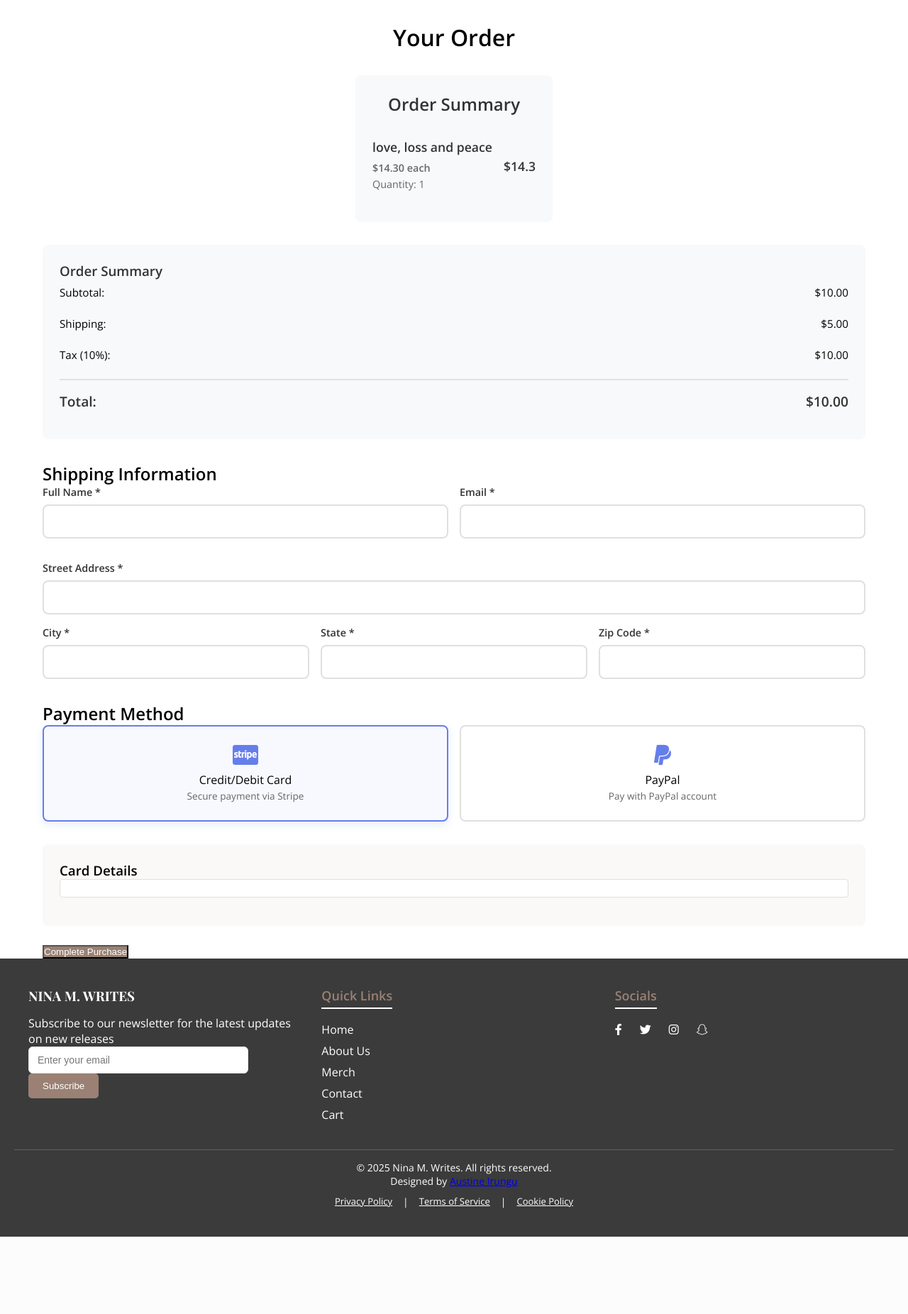
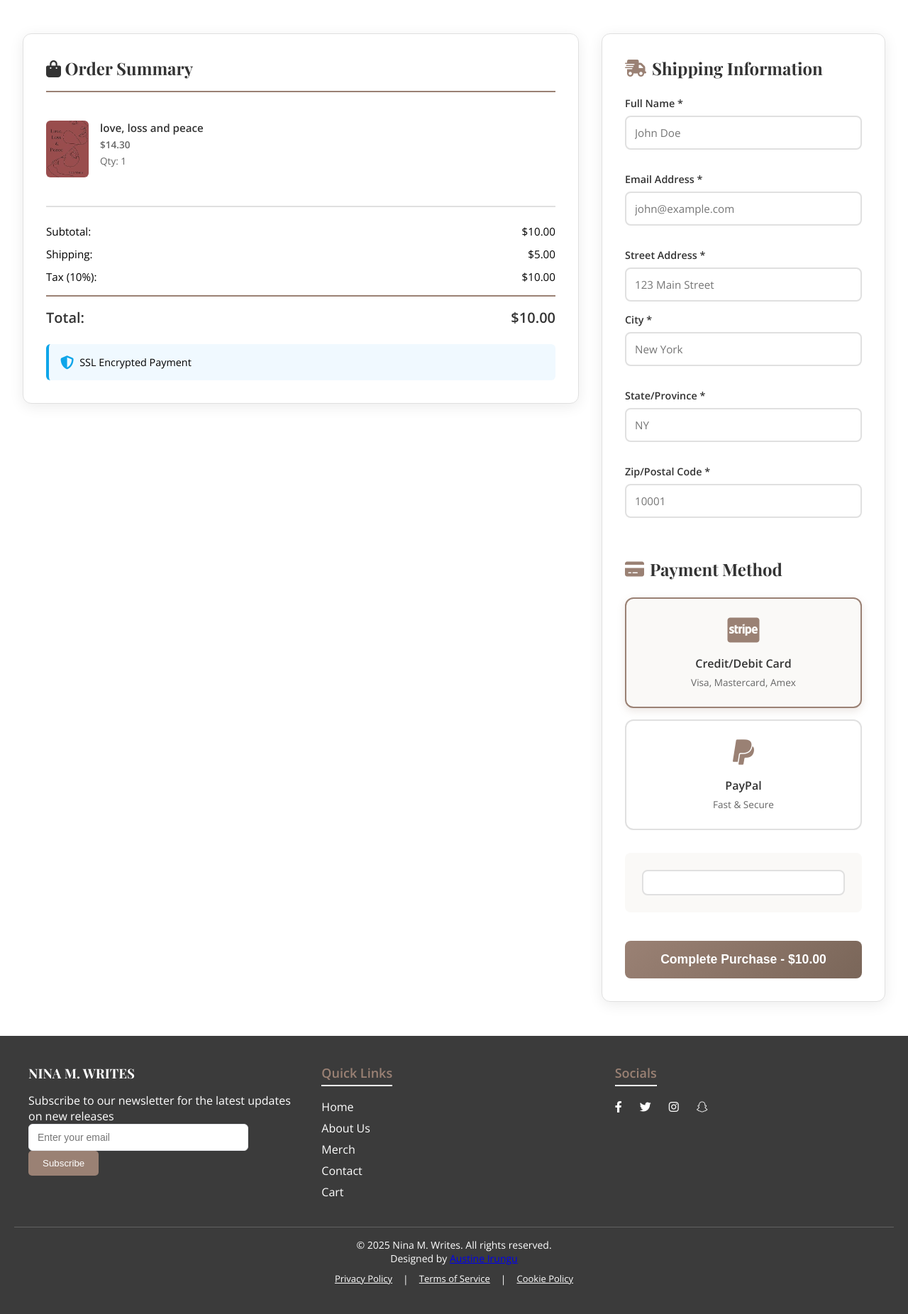
Before and after one commit to austin100-v/ninamwrites, a Django app: template ninamwrites/bookstore/templates/bookstore/checkout.html in a window 1280 px wide. Shown: the part 306-2158 px from the top of the page at 71% size. Before the commit the page ends 2049 px from the top, so only its background shows below. Run offline with Django 5.2, Linux system fonts and the light colour scheme; data comes from the database, SQL or seed files in the repository; both versions use the stored data as it was after the commit; tables that the repository leaves empty hold one stand-in row (values such as "Sample post"); the template is opened without the code that fills it: values that come from a table or form of the project are taken from there, most other values are stand-ins (such as "Sample title", 1, 10 or a date in 2020); some libraries are stand-ins or nearby versions.

Commit message:
revised the design of the checkout page

```diff
--- a/ninamwrites/bookstore/static/bookstore/css/checkout.css
+++ b/ninamwrites/bookstore/static/bookstore/css/checkout.css
@@ -11,27 +11,11 @@ header {
   justify-content: center;
   color: white;
   overflow: hidden;
+  background: #9a8174;
 }
 
-header::before {
-  content: "";
-  position: absolute;
-  inset: 0;
-  background: url("{% static 'bookstore/images/header-checkout-bg.jpg' %}") no-repeat center center;
-  background-size: cover;
-  transition: transform 0.5s ease-in-out;
-  z-index: -2;
-}
 
-header::after {
-  content: "";
-  position: absolute;
-  inset: 0;
-  background: rgba(154, 129, 116, 0.7);
-  z-index: -1;
-}
-
-header:hover::before {
+header:hover{
   transform: scale(1.05);
 }
 
--- a/ninamwrites/bookstore/templates/bookstore/checkout.html
+++ b/ninamwrites/bookstore/templates/bookstore/checkout.html
@@ -1,454 +1,208 @@
 {% extends 'bookstore/base.html' %}
 {% load static %}
-{% load custom_filters %}
 
 {% block title %}Checkout{% endblock %}
 
 {% block extra_css %}
+<link rel="stylesheet" href="https://fonts.googleapis.com/css2?family=Playfair+Display:wght@400;700&family=Open+Sans:wght@400;600&display=swap">
 <link rel="stylesheet" href="{% static 'bookstore/css/checkout.css' %}">
-<link rel="stylesheet"
-    href="https://fonts.googleapis.com/css2?family=Playfair+Display:wght@400;700&family=Open+Sans:wght@400;600&display=swap">
-<style>
-    .checkout-container {
-        display: flex;
-        flex-direction: column;
-        align-items: center;
-        justify-content: center;
-        margin-top: 2rem;
-    }
-
-    .checkout-container h2 {
-        font-size: clamp(1.5rem, calc(2vw + 1rem), 2rem);
-        margin-bottom: 2rem;
-    }
-
-    .checkout-container .order-summary {
-        display: flex;
-        flex-direction: column;
-        align-items: center;
-        justify-content: center;
-    }
-
-    .checkout-container .order-summary h3 {
-        font-size: clamp(1.2rem, calc(1.5vw + 0.5rem), 1.5rem);
-        margin-bottom: 1rem;
-    }
-
-    .checkout-container .order-summary .summary-row {
-        display: flex;
-        justify-content: space-between;
-        margin-bottom: 0.5rem;
-    }
-
-    .checkout-container .order-summary .summary-row span {
-        font-size: clamp(1rem, calc(1vw + 0.5rem), 1.2rem);
-        margin-bottom: 0.5rem;
-    }
-
-    .checkout-container .order-summary .summary-row #subtotal {
-        font-size: clamp(1rem, calc(1vw + 0.5rem), 1.2rem);
-        margin-bottom: 0.5rem;
-    }
-
-    .checkout-container .order-summary .summary-row #shipping {
-        font-size: clamp(1rem, calc(1vw + 0.5rem), 1.2rem);
-        margin-bottom: 0.5rem;
-    }
-
-    .checkout-container .order-summary .summary-row #tax {
-        font-size: clamp(1rem, calc(1vw + 0.5rem), 1.2rem);
-        margin-bottom: 0.5rem;
-    }
-
-    .payment-method-selector {
-        display: flex;
-        gap: 1rem;
-        margin-bottom: 2rem;
-    }
-
-    .payment-option {
-        flex: 1;
-        padding: 1.5rem;
-        border: 2px solid #e0e0e0;
-        border-radius: 8px;
-        cursor: pointer;
-        text-align: center;
-        transition: all 0.3s ease;
-    }
-
-    .payment-option:hover {
-        border-color: #667eea;
-        background: #f8f9ff;
-    }
-
-    .payment-option.active {
-        border-color: #667eea;
-        background: #f8f9ff;
-        box-shadow: 0 4px 12px rgba(102, 126, 234, 0.15);
-    }
-
-    .payment-option input[type="radio"] {
-        display: none;
-    }
-
-    .payment-option i {
-        font-size: clamp(1.5rem, calc(2vw + 1rem), 2rem);
-        margin-bottom: 0.5rem;
-        color: #667eea;
-    }
-
-    .payment-section {
-        display: none;
-    }
-
-    .payment-section.active {
-        display: block;
-    }
-
-    #card-element {
-        border: 1px solid #e0e0e0;
-        padding: 12px;
-        border-radius: 4px;
-        background: white;
-        margin-bottom: 1rem;
-    }
-
-    #card-errors {
-        color: #dc3545;
-        font-size: 0.875rem;
-        margin-top: 0.5rem;
-    }
-
-    .processing {
-        opacity: 0.6;
-        pointer-events: none;
-    }
-
-    .spinner {
-        display: inline-block;
-        width: 1rem;
-        height: 1rem;
-        border: 2px solid #f3f3f3;
-        border-top: 2px solid #667eea;
-        border-radius: 50%;
-        animation: spin 1s linear infinite;
-        margin-left: 0.5rem;
-    }
-
-    @keyframes spin {
-        0% {
-            transform: rotate(0deg);
-        }
-
-        100% {
-            transform: rotate(360deg);
-        }
-    }
-
-    .order-summary {
-        background: #f8f9fa;
-        padding: 1.5rem;
-        border-radius: 8px;
-        margin-bottom: 2rem;
-    }
-
-    .order-summary h3 {
-        margin-top: 0;
-        color: #333;
-    }
-
-    .summary-row {
-        display: flex;
-        justify-content: space-between;
-        margin-bottom: 0.5rem;
-        padding: 0.5rem 0;
-    }
-
-    .summary-row.total {
-        font-weight: bold;
-        font-size: clamp(1rem, calc(1vw + 0.5rem), 1.2rem);
-        border-top: 2px solid #dee2e6;
-        padding-top: 1rem;
-        margin-top: 1rem;
-    }
-
-    .cart-item {
-        display: flex;
-        justify-content: space-between;
-        align-items: center;
-        padding: 1rem 0;
-        border-bottom: 1px solid #e0e0e0;
-        margin-bottom: 1rem;
-    }
-
-    .cart-item:last-child {
-        border-bottom: none;
-        margin-bottom: 0;
-    }
-
-    .item-details h4 {
-        margin: 0 0 0.5rem 0;
-        font-size: 1.1rem;
-        color: #333;
-    }
-
-    .item-details p {
-        margin: 0.25rem 0;
-        font-size: 0.9rem;
-        color: #666;
-    }
-
-    .item-total {
-        font-weight: bold;
-        font-size: 1.1rem;
-        color: #333;
-    }
-
-    .empty-cart {
-        text-align: center;
-        padding: 2rem;
-        background: #f8f9fa;
-        border-radius: 8px;
-        margin: 2rem 0;
-    }
-
-    .empty-cart p {
-        font-size: 1.1rem;
-        color: #666;
-        margin: 0;
-    }
-
-    .empty-cart a {
-        color: #667eea;
-        text-decoration: none;
-        font-weight: 600;
-    }
-
-    .empty-cart a:hover {
-        text-decoration: underline;
-    }
-</style>
 {% endblock %}
 
 {% block content %}
 <header>
     <div class="header-content">
         <h1>Checkout</h1>
-        <p>Complete your purchase by providing your shipping and payment details.</p>
+        <p>Your payment information is encrypted and secure</p>
     </div>
 </header>
 
-<div class="checkout-container">
-    <h2>Your Order</h2>
+<div class="checkout-wrapper">
     {% if cart_items %}
-    <div class="order-summary">
-        <h3>Order Summary</h3>
+        <!-- Order Summary Sidebar -->
+        <aside class="order-summary-sidebar">
+            <h3><i class="fas fa-shopping-bag"></i> Order Summary</h3>
+
+            <div class="cart-items-list">
                 {% for item in cart_items %}
                 <div class="cart-item">
+                    {% if item.book.image %}
+                    <img src="{{ item.book.image.url }}" alt="{{ item.book.title }}" class="item-image">
+                    {% endif %}
                     <div class="item-details">
-                <h4>{% if item.book %}{{ item.book.title }}{% else %}{{ item.title }}{% endif %}</h4>
-                <p class="item-price">${% if item.book %}{{ item.book.price|floatformat:2 }}{% else %}{{ item.price|floatformat:2 }}{% endif %} each</p>
-                <p class="item-quantity">Quantity: {{ item.quantity }}</p>
-            </div>
-            <div class="item-total">
-                <span>${% if item.book %}{{ item.book.price|floatformat:2|mul:item.quantity }}{% else %}{{ item.total|floatformat:2 }}{% endif %}</span>
+                        <h4>{{ item.book.title }}</h4>
+                        <p class="item-price">${{ item.book.price|floatformat:2 }}</p>
+                        <p>Qty: {{ item.quantity }}</p>
                     </div>
                 </div>
                 {% endfor %}
             </div>
-    {% else %}
-    <div class="empty-cart">
-        <p>Your cart is empty. <a href="{% url 'bookstore:books' %}">Continue shopping</a></p>
-    </div>
-    {% endif %}
-</div>
 
-{% if cart_items %}
-<section class="checkout">
-    <div class="container">
-        <!-- Order Summary -->
-        <div class="order-summary">
-            <h3>Order Summary</h3>
+            <div class="summary-totals">
                 <div class="summary-row">
                     <span>Subtotal:</span>
-                <span id="subtotal">${{ cart_total|floatformat:2 }}</span>
+                    <span>${{ cart_total|floatformat:2 }}</span>
                 </div>
                 <div class="summary-row">
                     <span>Shipping:</span>
-                <span id="shipping">$5.00</span>
+                    <span>$5.00</span>
                 </div>
                 <div class="summary-row">
                     <span>Tax (10%):</span>
-                <span id="tax">${{ cart_tax|floatformat:2 }}</span>
+                    <span>${{ cart_tax|floatformat:2 }}</span>
                 </div>
                 <div class="summary-row total">
                     <span>Total:</span>
-                <span id="total">${{ cart_grand_total|floatformat:2 }}</span>
+                    <span>${{ cart_grand_total|floatformat:2 }}</span>
                 </div>
             </div>
 
+            <div class="security-badge">
+                <i class="fas fa-shield-alt"></i>
+                <span>SSL Encrypted Payment</span>
+            </div>
+        </aside>
+
+        <!-- Checkout Form -->
+        <div class="checkout-form">
             <form id="payment-form">
                 {% csrf_token %}
 
                 <!-- Shipping Information -->
-            <h2>Shipping Information</h2>
+                <div class="form-section">
+                    <h2><i class="fas fa-shipping-fast"></i> Shipping Information</h2>
+
                     <div class="form-row">
                         <div class="form-group">
                             <label for="name">Full Name *</label>
-                    <input type="text" id="name" name="name" required>
+                            <input type="text" id="name" name="name" placeholder="John Doe" required>
                         </div>
                         <div class="form-group">
-                    <label for="email">Email *</label>
-                    <input type="email" id="email" name="email" required>
+                            <label for="email">Email Address *</label>
+                            <input type="email" id="email" name="email" placeholder="john@example.com" required>
                         </div>
                     </div>
 
                     <div class="form-group">
                         <label for="address">Street Address *</label>
-                <input type="text" id="address" name="address" required>
+                        <input type="text" id="address" name="address" placeholder="123 Main Street" required>
                     </div>
 
                     <div class="form-row">
                         <div class="form-group">
                             <label for="city">City *</label>
-                    <input type="text" id="city" name="city" required>
+                            <input type="text" id="city" name="city" placeholder="New York" required>
                         </div>
                         <div class="form-group">
-                    <label for="state">State *</label>
-                    <input type="text" id="state" name="state" required>
+                            <label for="state">State/Province *</label>
+                            <input type="text" id="state" name="state" placeholder="NY" required>
                         </div>
                         <div class="form-group">
-                    <label for="zip">Zip Code *</label>
-                    <input type="text" id="zip" name="zip" required>
+                            <label for="zip">Zip/Postal Code *</label>
+                            <input type="text" id="zip" name="zip" placeholder="10001" required>
+                        </div>
                     </div>
                 </div>
 
-            <!-- Payment Method Selection -->
-            <h2>Payment Method</h2>
-            <div class="payment-method-selector">
+                <!-- Payment Method -->
+                <div class="form-section">
+                    <h2><i class="fas fa-credit-card"></i> Payment Method</h2>
+
+                    <div class="payment-methods">
                         <label class="payment-option active">
                             <input type="radio" name="payment_method" value="stripe" checked>
                             <i class="fab fa-cc-stripe"></i>
-                    <div>Credit/Debit Card</div>
-                    <small>Secure payment via Stripe</small>
+                            <div class="payment-name">Credit/Debit Card</div>
+                            <small>Visa, Mastercard, Amex</small>
                         </label>
 
                         <label class="payment-option">
                             <input type="radio" name="payment_method" value="paypal">
                             <i class="fab fa-paypal"></i>
-                    <div>PayPal</div>
-                    <small>Pay with PayPal account</small>
+                            <div class="payment-name">PayPal</div>
+                            <small>Fast & Secure</small>
                         </label>
                     </div>
 
                     <!-- Stripe Payment Section -->
                     <div class="payment-section active" id="stripe-section">
-                <h3>Card Details</h3>
-                <div id="card-element">
-                    <!-- Stripe Card Element will be inserted here -->
-                </div>
+                        <div id="card-element"></div>
                         <div id="card-errors" role="alert"></div>
                     </div>
 
                     <!-- PayPal Payment Section -->
                     <div class="payment-section" id="paypal-section">
-                <h3>PayPal Payment</h3>
                         <div id="paypal-button-container"></div>
-                <p class="text-muted">You'll be redirected to PayPal to complete your payment securely.</p>
+                    </div>
                 </div>
 
-            <button type="submit" id="submit-button" class="btn-primary">
-                <span id="button-text">Complete Purchase</span>
+                <button type="submit" class="submit-button" id="submit-button">
+                    <span id="button-text">Complete Purchase - ${{ cart_grand_total|floatformat:2 }}</span>
                     <span id="spinner" class="spinner" style="display:none;"></span>
                 </button>
             </form>
         </div>
-</section>
+    {% else %}
+        <div class="empty-cart">
+            <i class="fas fa-shopping-cart"></i>
+            <h3>Your Cart is Empty</h3>
+            <p>Add some books to your cart to proceed with checkout</p>
+            <a href="{% url 'bookstore:books' %}"><i class="fas fa-book"></i> Browse Books</a>
+        </div>
     {% endif %}
+</div>
 {% endblock %}
 
 {% block extra_js %}
-<!-- Stripe.js -->
 <script src="https://js.stripe.com/v3/"></script>
-<!-- PayPal SDK (optional) -->
-<script src="https://www.paypal.com/sdk/js?client-id=YOUR_PAYPAL_CLIENT_ID&currency=USD"></script>
-
 <script>
-    // Initialize Stripe
+document.addEventListener('DOMContentLoaded', function() {
     const stripe = Stripe('{{ stripe_public_key }}');
     const elements = stripe.elements();
 
-    // Create card element
     const cardElement = elements.create('card', {
         style: {
             base: {
                 fontSize: '16px',
-                color: '#32325d',
+                color: '#333',
                 fontFamily: '"Open Sans", sans-serif',
-                '::placeholder': {
-                    color: '#aab7c4'
-                }
+                '::placeholder': { color: '#aaa' }
             },
-            invalid: {
-                color: '#dc3545',
-                iconColor: '#dc3545'
-            }
+            invalid: { color: '#dc3545', iconColor: '#dc3545' }
         }
     });
 
     cardElement.mount('#card-element');
 
-    // Handle card validation errors
-    cardElement.on('change', function (event) {
+    cardElement.on('change', function(event) {
         const displayError = document.getElementById('card-errors');
-        if (event.error) {
-            displayError.textContent = event.error.message;
-        } else {
-            displayError.textContent = '';
-        }
+        displayError.textContent = event.error ? event.error.message : '';
     });
 
     // Payment method switching
-    const paymentOptions = document.querySelectorAll('.payment-option');
-    const paymentSections = document.querySelectorAll('.payment-section');
-
-    paymentOptions.forEach(option => {
-        option.addEventListener('click', function () {
-            const method = this.querySelector('input').value;
-
-            // Update active states
-            paymentOptions.forEach(opt => opt.classList.remove('active'));
+    document.querySelectorAll('.payment-option').forEach(option => {
+        option.addEventListener('click', function() {
+            document.querySelectorAll('.payment-option').forEach(opt => opt.classList.remove('active'));
             this.classList.add('active');
 
-            // Show relevant payment section
-            paymentSections.forEach(section => section.classList.remove('active'));
+            const method = this.querySelector('input').value;
+            document.querySelectorAll('.payment-section').forEach(section => section.classList.remove('active'));
             document.getElementById(`${method}-section`).classList.add('active');
         });
     });
 
     // Form submission
-    const form = document.getElementById('payment-form');
-    const submitButton = document.getElementById('submit-button');
-    const buttonText = document.getElementById('button-text');
-    const spinner = document.getElementById('spinner');
-
-    form.addEventListener('submit', async function (e) {
+    document.getElementById('payment-form').addEventListener('submit', async function(e) {
         e.preventDefault();
 
-        const paymentMethod = document.querySelector('input[name="payment_method"]:checked').value;
-
-        if (paymentMethod === 'stripe') {
-            await handleStripePayment();
-        } else if (paymentMethod === 'paypal') {
-            handlePayPalPayment();
-        }
+        const method = document.querySelector('input[name="payment_method"]:checked').value;
+        if (method === 'stripe') await handleStripePayment();
+        else if (method === 'paypal') handlePayPalPayment();
     });
 
     async function handleStripePayment() {
         setLoading(true);
 
         try {
-            // Create payment intent on server
             const response = await fetch('{% url "bookstore:create_payment_intent" %}', {
                 method: 'POST',
                 headers: {
@@ -474,10 +228,7 @@
                 return;
             }
 
-    // Confirm payment with Stripe
-    const { error, paymentIntent } = await stripe.confirmCardPayment(
-        data.clientSecret,
-        {
+            const {error, paymentIntent} = await stripe.confirmCardPayment(data.clientSecret, {
                 payment_method: {
                     card: cardElement,
                     billing_details: {
@@ -491,18 +242,13 @@
                         }
                     }
                 }
-        }
-    );
+            });
 
             if (error) {
                 showError(error.message);
                 setLoading(false);
-    } else {
-        // Payment successful
-        if (paymentIntent.status === 'succeeded') {
-            // Redirect to success page
+            } else if (paymentIntent.status === 'succeeded') {
                 window.location.href = `{% url "bookstore:payment_success" %}?payment_intent=${paymentIntent.id}`;
-        }
             }
         } catch (error) {
             console.error('Payment error:', error);
@@ -512,50 +258,23 @@
     }
 
     function handlePayPalPayment() {
-        // PayPal integration
-        alert('PayPal payment coming soon!');
+        alert('PayPal integration coming soon!');
     }
 
     function setLoading(loading) {
-        if (loading) {
-            submitButton.disabled = true;
-            submitButton.classList.add('processing');
-            spinner.style.display = 'inline-block';
-            buttonText.textContent = 'Processing...';
-        } else {
-            submitButton.disabled = false;
-            submitButton.classList.remove('processing');
-            spinner.style.display = 'none';
-            buttonText.textContent = 'Complete Purchase';
-        }
+        const button = document.getElementById('submit-button');
+        const spinner = document.getElementById('spinner');
+        const text = document.getElementById('button-text');
+
+        button.disabled = loading;
+        spinner.style.display = loading ? 'inline-block' : 'none';
+        text.textContent = loading ? 'Processing...' : 'Complete Purchase - ${{ cart_grand_total|floatformat:2 }}';
     }
 
     function showError(message) {
         const errorElement = document.getElementById('card-errors');
         errorElement.textContent = message;
-        setTimeout(() => {
-            errorElement.textContent = '';
-        }, 5000);
     }
-
-    // PayPal Buttons (optional)
-    if (typeof paypal !== 'undefined') {
-        paypal.Buttons({
-            createOrder: function (data, actions) {
-                return actions.order.create({
-                    purchase_units: [{
-                        amount: {
-                            value: '{{ cart_grand_total|floatformat:2 }}'
-                        }
-                    }]
 });
-            },
-            onApprove: function (data, actions) {
-                return actions.order.capture().then(function (details) {
-                    window.location.href = `{% url "bookstore:payment_success" %}?paypal_order_id=${data.orderID}`;
-                });
-            }
-        }).render('#paypal-button-container');
-    }
 </script>
 {% endblock %}
```
Also changed, not shown: ninamwrites/db.sqlite3. Lines whose indentation alone changed are shown as unchanged.
